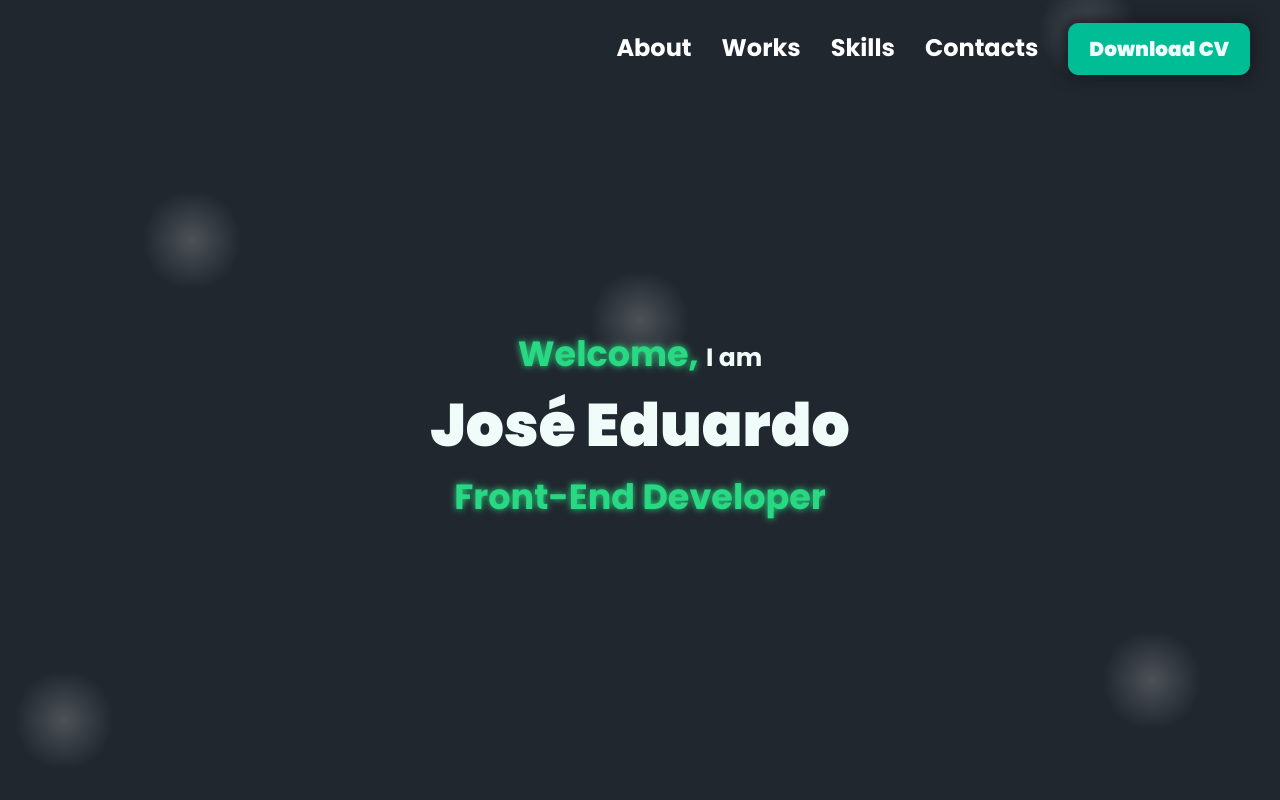
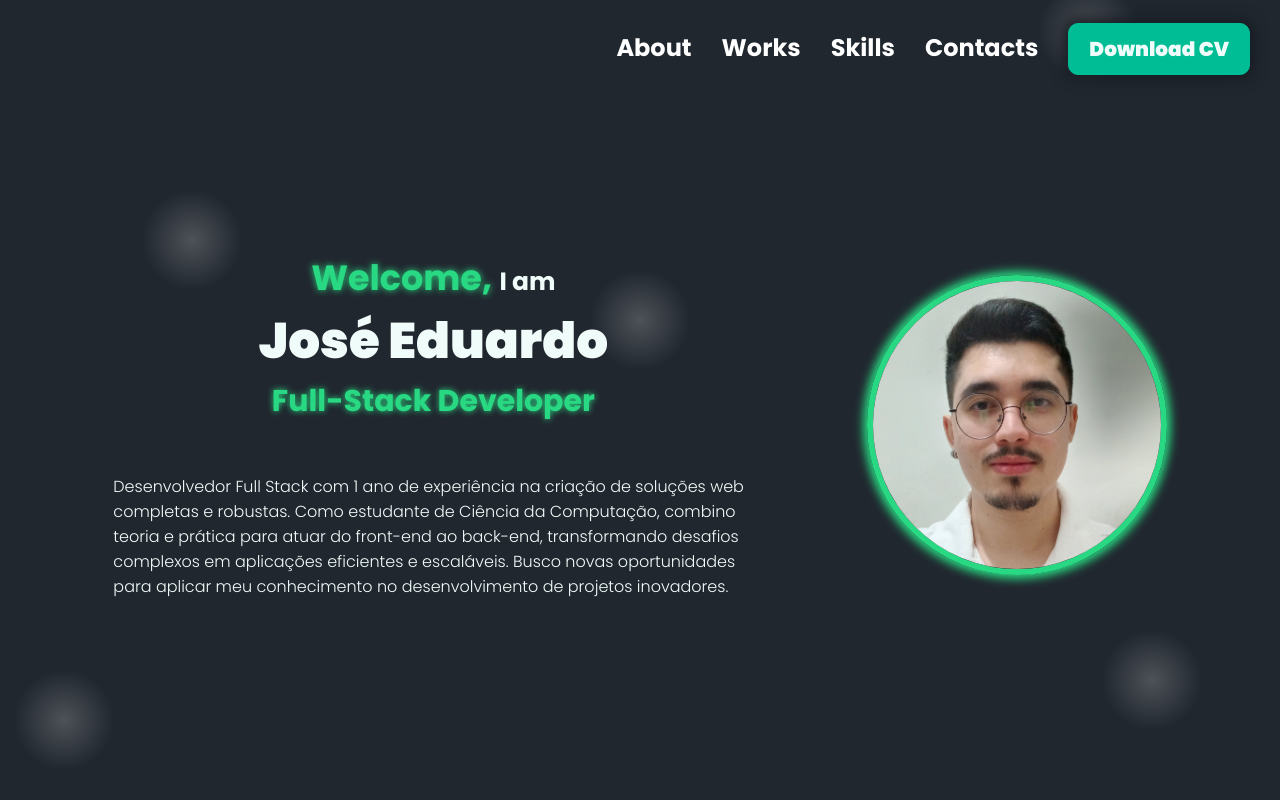
Before and after one commit to jose-eduardo-00/Portfolio, a React (Vite) app: page / in a window 1280 px wide. Shown: the top 800 px of the page. Built offline with nearby package versions, Linux system fonts and the light colour scheme; the HTML template or start-up script is replaced by a standard one.

Commit message:
feat: layout alterarado da home

```diff
--- a/src/components/header/header.scss
+++ b/src/components/header/header.scss
@@ -33,10 +33,10 @@
           position: absolute;
           width: 100%;
           animation: underlineWidth 0.4s;
-          height: 2px;
-          bottom: 0;
+          height: 4px;
+          bottom: -2px;
           left: 0;
-          background-color: var(--alcohol);
+          background-color: var(--secondaryRuby);
         }
 
         @keyframes underlineWidth {
--- a/src/components/homeScreen/homeScreen.scss
+++ b/src/components/homeScreen/homeScreen.scss
@@ -30,15 +30,19 @@
     .home-screen-presentation {
       height: 100%;
       display: flex;
-      flex-direction: column;
+      flex-direction: row;
       align-items: center;
-      justify-content: center;
+      justify-content: space-evenly;
+
+      .text-area {
+        width: 50%;
 
         h2 {
           font-size: 35px;
           font-family: "Poppins-Bold", sans-serif;
           color: var(--ruby);
           text-shadow: 0 0 0.2em var(--ruby);
+          text-align: center;
 
           span {
             font-family: "Poppins-Bold", sans-serif;
@@ -50,8 +54,44 @@
 
         .name {
           color: var(--alcohol);
-        font-size: 60px;
+          font-size: 50px;
           font-family: "Poppins-Black", sans-serif;
+          text-align: center;
+        }
+
+        h3 {
+          font-size: 30px;
+          font-family: "Poppins-Bold", sans-serif;
+          color: var(--ruby);
+          text-shadow: 0 0 0.2em var(--ruby);
+          text-align: center;
+          margin-bottom: 50px;
+        }
+      }
+    }
+
+    p {
+      font-size: 16px;
+      font-family: "Poppins-Light";
+      color: var(--alcohol);
+      align-self: center;
+    }
+
+    .box-img {
+      display: flex;
+      justify-content: center;
+      align-items: center;
+      flex-shrink: 1;
+      width: 300px;
+      height: 300px;
+      border-radius: 100%;
+      overflow: hidden;
+      border: 6px solid var(--ruby);
+      box-shadow: 0px 0px 10px 4px var(--ruby);
+
+      img {
+        max-width: 300px;
+        max-height: 500px;
       }
     }
   }
--- a/src/components/homeScreen/homeScreen.tsx
+++ b/src/components/homeScreen/homeScreen.tsx
@@ -1,19 +1,35 @@
-import { Header } from '../header/header'
-import './homeScreen.scss'
+import { Header } from "../header/header";
+import fotoDoDonoDoSite from "../../assets/foto_jose.jpg";
+import "./homeScreen.scss";
 
 const HomeScreen = () => {
   return (
-        <section className='home-screen'>
+    <section className="home-screen">
       <Header />
       <main>
-                <div className='home-screen-presentation'>
-                    <h2>Welcome, <span>I am</span></h2>
-                    <h1 className='name'>José Eduardo</h1>
-                    <h2>Front-End Developer</h2>
+        <div className="home-screen-presentation">
+          <div className="text-area">
+            <h2>
+              Welcome, <span>I am</span>
+            </h2>
+            <h1 className="name">José Eduardo</h1>
+            <h3>Full-Stack Developer</h3>
+            <p>
+              Desenvolvedor Full Stack com 1 ano de experiência na criação de
+              soluções web completas e robustas. Como estudante de Ciência da
+              Computação, combino teoria e prática para atuar do front-end ao
+              back-end, transformando desafios complexos em aplicações
+              eficientes e escaláveis. Busco novas oportunidades para aplicar
+              meu conhecimento no desenvolvimento de projetos inovadores.
+            </p>
+          </div>
+          <div className="box-img">
+            <img src={fotoDoDonoDoSite} alt="Foto do autor do site"></img>
+          </div>
         </div>
       </main>
     </section>
-    )
-}
+  );
+};
 
-export { HomeScreen }
+export { HomeScreen };
--- a/src/pages/home.tsx
+++ b/src/pages/home.tsx
@@ -1,5 +1,5 @@
 import { HomeScreen } from "../components/homeScreen/homeScreen";
-import { About } from "../components/about/about";
+// import { About } from "../components/about/about";
 import { Works } from "../components/works/works";
 import { Skills } from "../components/skills/skills";
 import { Contacts } from "../components/contacts/contacts";
@@ -8,7 +8,7 @@ const Home = () => {
   return (
     <>
       <HomeScreen />
-      <About />
+      {/* <About /> */}
       <Works />
       <Skills />
       <Contacts />
```
Lines whose indentation alone changed are shown as unchanged.
